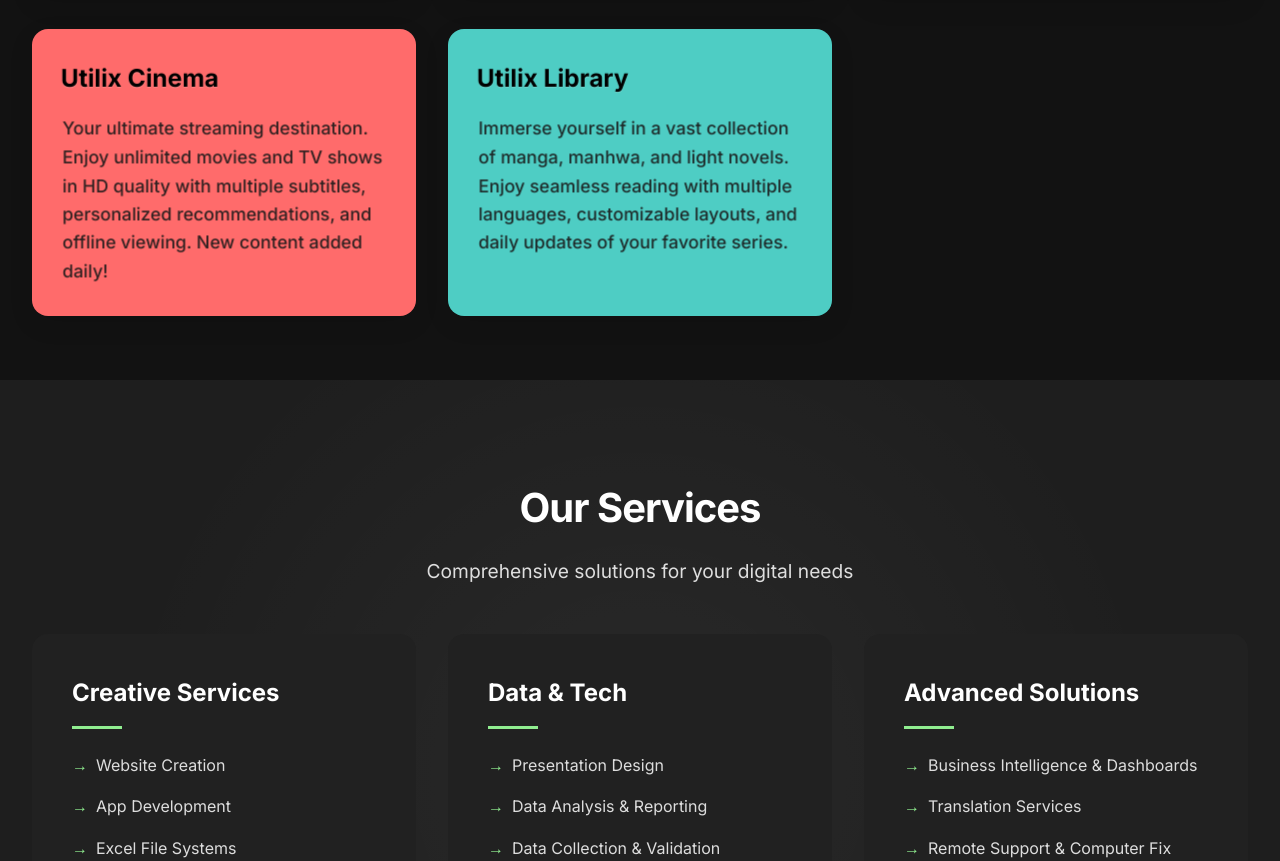
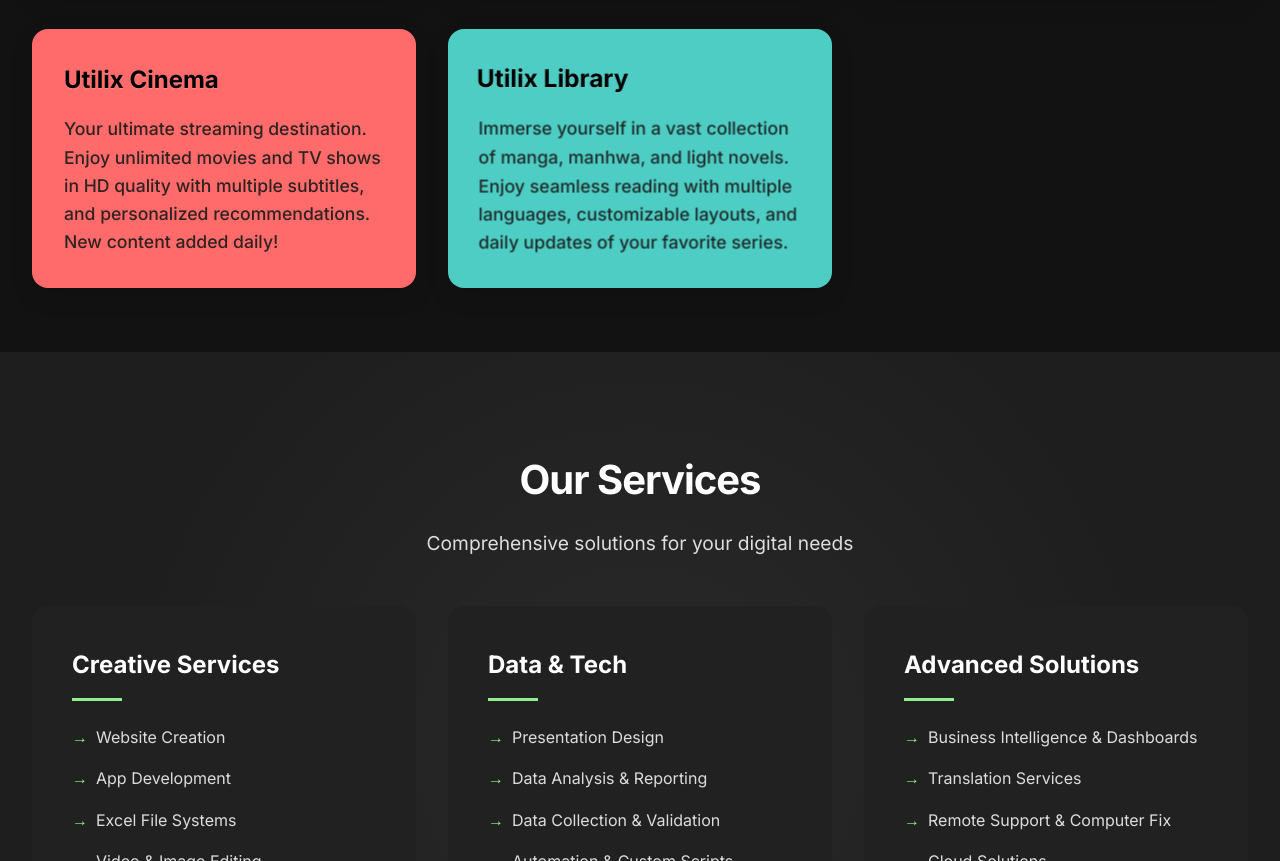
Before and after one commit to XZCUTE/utilix-homepage, a website: page index.html in a window 1280 px wide. Shown: the part 1100-1961 px from the top of the page. Drawn offline with Linux system fonts and the light colour scheme.

Commit message:
Update index.html

```diff
--- a/index.html
+++ b/index.html
@@ -1004,8 +1004,10 @@
       <p>Unlock the power of artificial intelligence with smart tools that automate tasks, deliver actionable insights, and drive innovation.</p>
     </div>
     <div class="feature-card feature-card-cinema">
-      <h3>Utilix Cinema</h3>
-      <p>Your ultimate streaming destination. Enjoy unlimited movies and TV shows in HD quality with multiple subtitles, personalized recommendations, and offline viewing. New content added daily!</p>
+      <a href="https://utilix-cinema.pages.dev/" target="_blank" class="no-link-style">
+        <h3>Utilix Cinema</h3>
+        <p>Your ultimate streaming destination. Enjoy unlimited movies and TV shows in HD quality with multiple subtitles, and personalized recommendations. New content added daily!</p>
+      </a>
     </div>
     <div class="feature-card feature-card-library">
       <h3>Utilix Library</h3>
```
